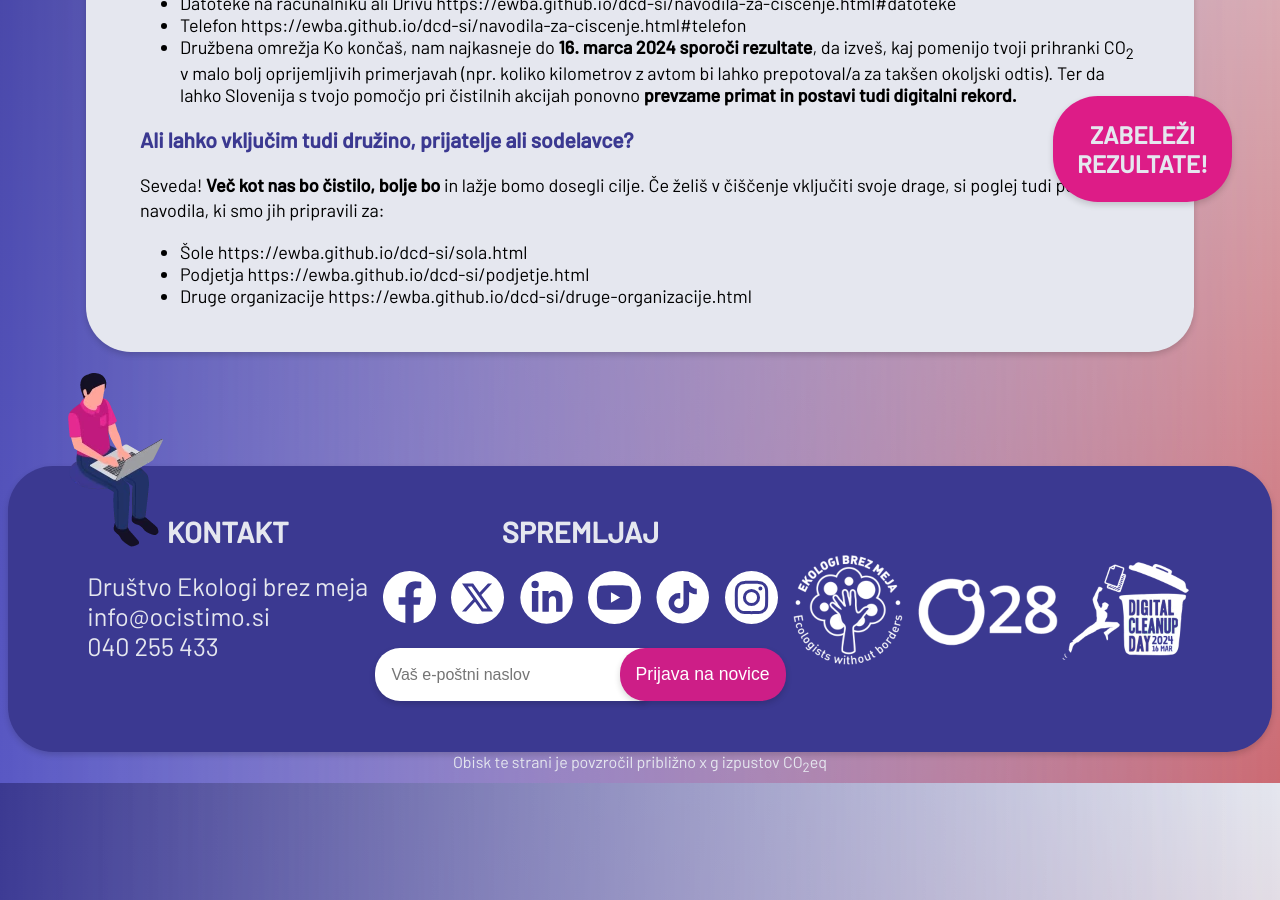
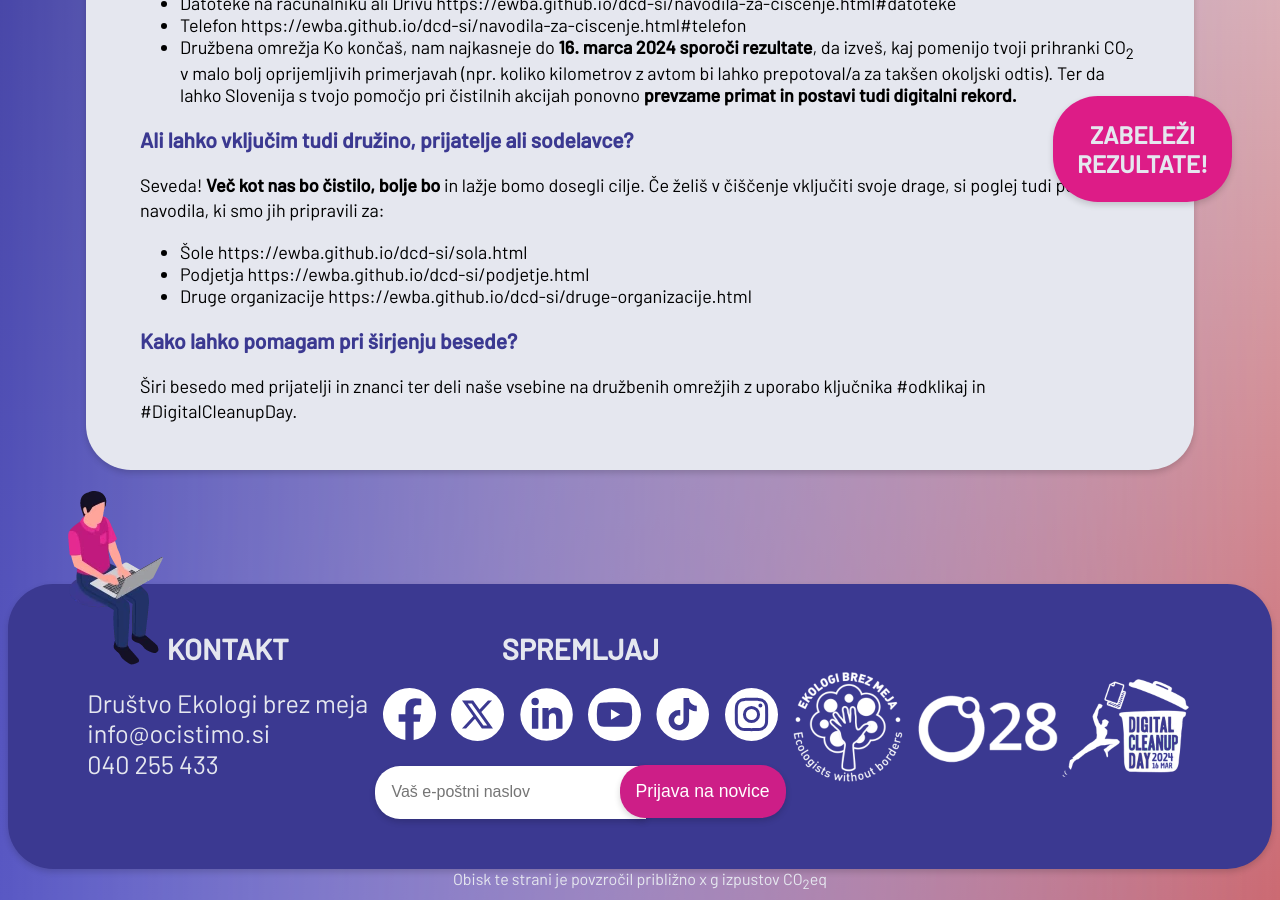
Before and after one commit to ewba/dcd-si, a Jekyll site: the page built from posameznik.md, in a window 1280 px wide and 900 px high, scrolled down 738 px. Built offline with Jekyll 4.4.1, drawn with Linux system fonts in a browser that asks for light colours.

Commit message:
Update posameznik.md

```diff
--- a/posameznik.md
+++ b/posameznik.md
@@ -25,4 +25,7 @@ Seveda! **Več kot nas bo čistilo, bolje bo** in lažje bomo dosegli cilje. Če
 - Šole https://ewba.github.io/dcd-si/sola.html
 - Podjetja https://ewba.github.io/dcd-si/podjetje.html
 - Druge organizacije https://ewba.github.io/dcd-si/druge-organizacije.html
+
+### Kako lahko pomagam pri širjenju besede?
+Širi besedo med prijatelji in znanci ter deli naše vsebine na družbenih omrežjih z uporabo ključnika #odklikaj in #DigitalCleanupDay.
 </div>
```
